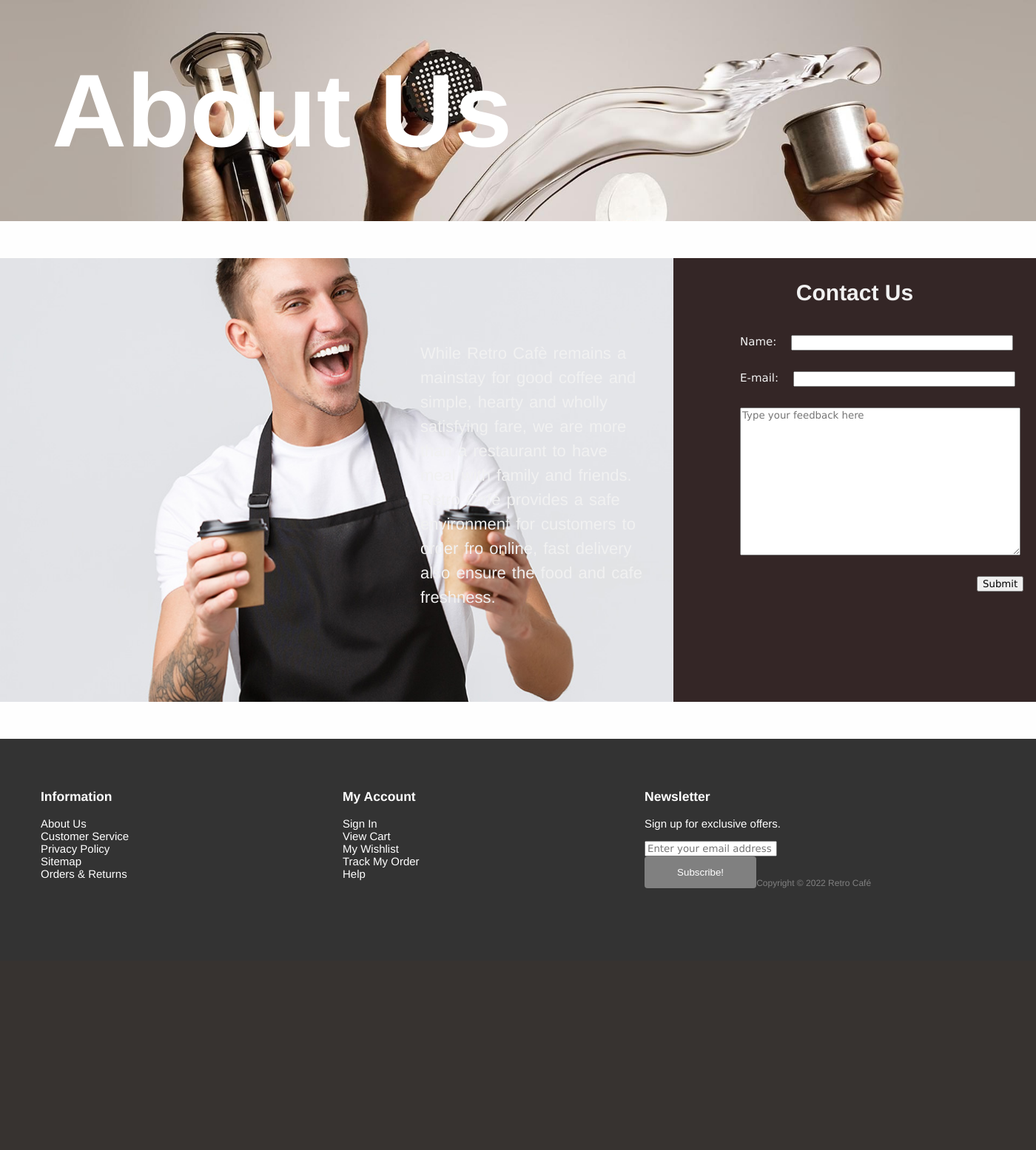
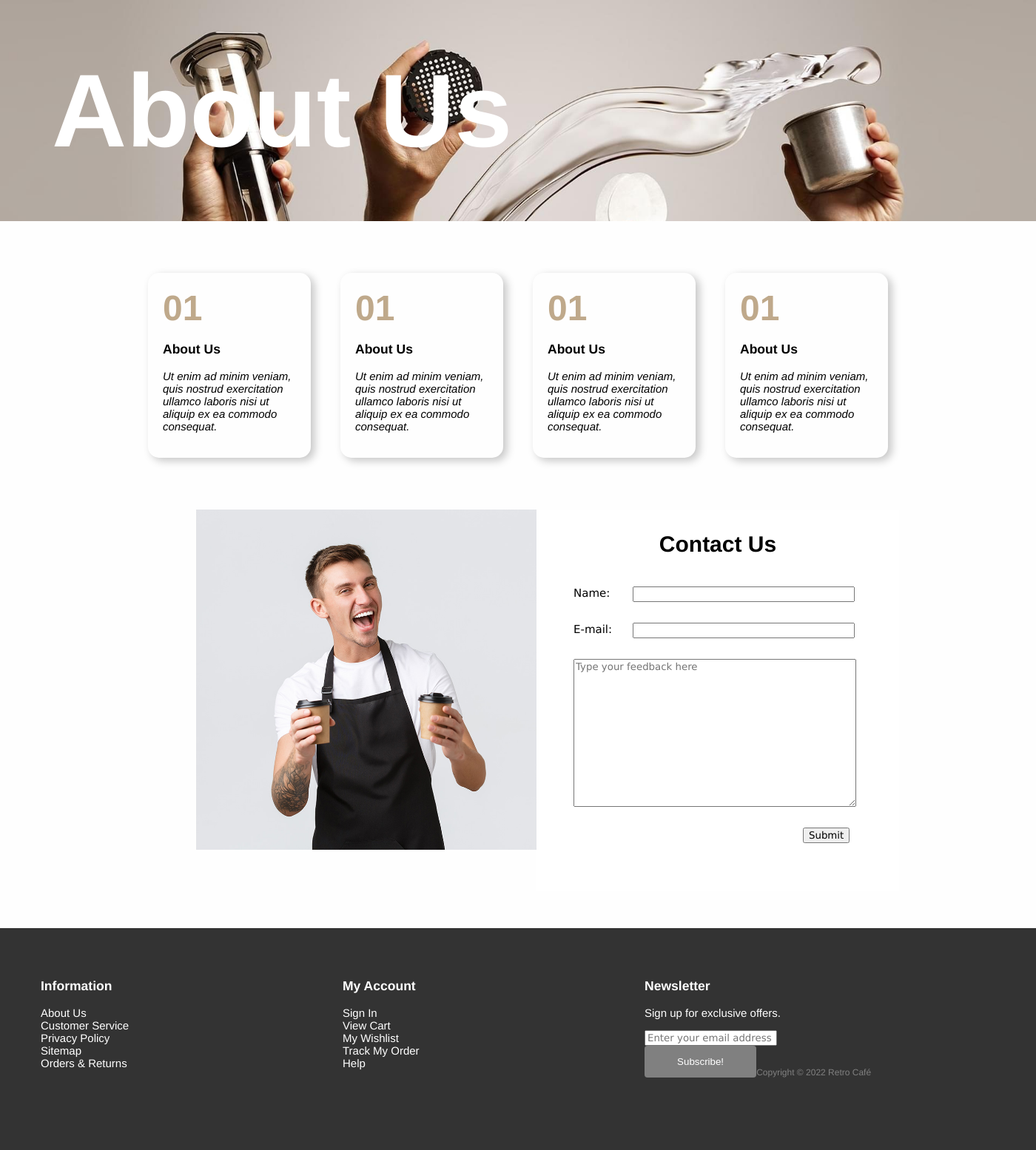
Before and after one commit to jason45992/RetroCafe, a PHP site: page /aboutus.php in a window 1400 px wide; the page is wider, and only the part inside the window is pictured. Shown: the part 51-1606 px from the top of that part at 74% size. Before the commit the page ends 1252 px from the top of that part, so only its background shows below. Run offline with PHP 8.4, Linux system fonts and the light colour scheme; the visitor is signed in with stand-in values (Sample User, id 1).

Commit message:
Update about us page

```diff
--- a/aboutus.php
+++ b/aboutus.php
@@ -56,19 +56,31 @@
 				<h1>About Us</h1>
 			</div>
 		</div>
-
+		<div class="aboutus-info">
+			<div class="info">
+				<h1>01</h1>
+				<h3>About Us</h3>
+				<p>Ut enim ad minim veniam, quis nostrud exercitation ullamco laboris nisi ut aliquip ex ea commodo consequat.</p>
+			</div>
+			<div class="info">
+				<h1>01</h1>
+				<h3>About Us</h3>
+				<p>Ut enim ad minim veniam, quis nostrud exercitation ullamco laboris nisi ut aliquip ex ea commodo consequat.</p>
+			</div>
+			<div class="info">
+				<h1>01</h1>
+				<h3>About Us</h3>
+				<p>Ut enim ad minim veniam, quis nostrud exercitation ullamco laboris nisi ut aliquip ex ea commodo consequat.</p>
+			</div>
+			<div class="info">
+				<h1>01</h1>
+				<h3>About Us</h3>
+				<p>Ut enim ad minim veniam, quis nostrud exercitation ullamco laboris nisi ut aliquip ex ea commodo consequat.</p>
+			</div>
+		</div>
 		<div class="about-container">
 			<div class="leftcolumn">
 				<img src="contactus1.png" alt="contact us image">
-				<div class="leftcontent">
-					<div class="text">
-						<p>While Retro Cafè remains a mainstay for good coffee and simple, hearty and wholly satisfying
-							fare, we are more than a restaurant to have meal with family and friends. Retro Cafè
-							provides a safe environment for customers to order fro online, fast delivery also ensure the
-							food and cafe freshness.</p>
-					</div>
-				</div>
-
 			</div>
 
 			<div class="rightcolumn">
@@ -90,9 +102,6 @@
 
 			</div>
 		</div>
-
-
-
 	</div>
 
 	<!-- Footer -->
--- a/mystyle.css
+++ b/mystyle.css
@@ -13,6 +13,7 @@
 
 .about-container {
 	display: flex;
+    justify-content: center;
 }
 
 
@@ -37,13 +38,13 @@
 
 
 .leftcolumn {
-	margin-top: 50PX;
-	width: 65%;
+    margin-top: 50PX;
+    margin-left: 80px;
 }
 
 .leftcolumn img {
-    width: 100%;
-    min-height: 600px;
+    width: auto;
+    max-height: 460px;
 }
 
 .wrapper .leftcontent {
@@ -66,14 +67,13 @@
 	width: 35%;
 	margin-top: 50PX;
 	margin-bottom: 50px;
-	min-height: 600PX;
-	background-color: #342626;
+	background-color: white;
 }
 
 .rightcolumn h1 {
     padding: 30px 0;
     text-align: center;
-	color: #f1f1f1;
+	color: black;
 }
 
 .rightcolumn form {
@@ -84,11 +84,12 @@
 
 .rightcolumn form label {
 	float: left;
-	text-align: right;
+	text-align: left;
 	padding-right: 20px;
 	margin-top: 10px;
-	margin-left: 90px;
-	color: #f1f1f1;
+	margin-left: 50px;
+	color: black;
+	width: 80px;
 }
 
 .rightcolumn input[type=email],
@@ -97,7 +98,7 @@ input[type=text] {
 }
 
 .rightcolumn input[type=submit] {
-	margin-left: 410px;
+	margin-left: 360px;
 }
 
 input,
@@ -110,13 +111,35 @@ input,
 .rightcolumn textarea {
 	width: 382px;
 	height: 200px;
-	margin-left: 90px;
-	max-width: 80%;
+	margin-left: 50px;
 	min-width: 20%;
 	min-height: 20%;
 }
 
+.aboutus-info {
+    display: flex;
+    justify-content: center;
+    margin-top: 50px;
+}
 
+.info {
+    box-shadow: 5px 4px 12px 0px #c5c5c5;
+    border-radius: 15px;
+    margin: 20px;
+    width: 220px;
+    padding: 20px;
+    height: 250px;
+}
+
+.info h1 {
+	color: BFA98B;
+    font-size: xxx-large;
+}
+
+.info p {
+    font-style: italic;
+    font-weight: 300;
+}
 
 button {
 	float: left;
```
